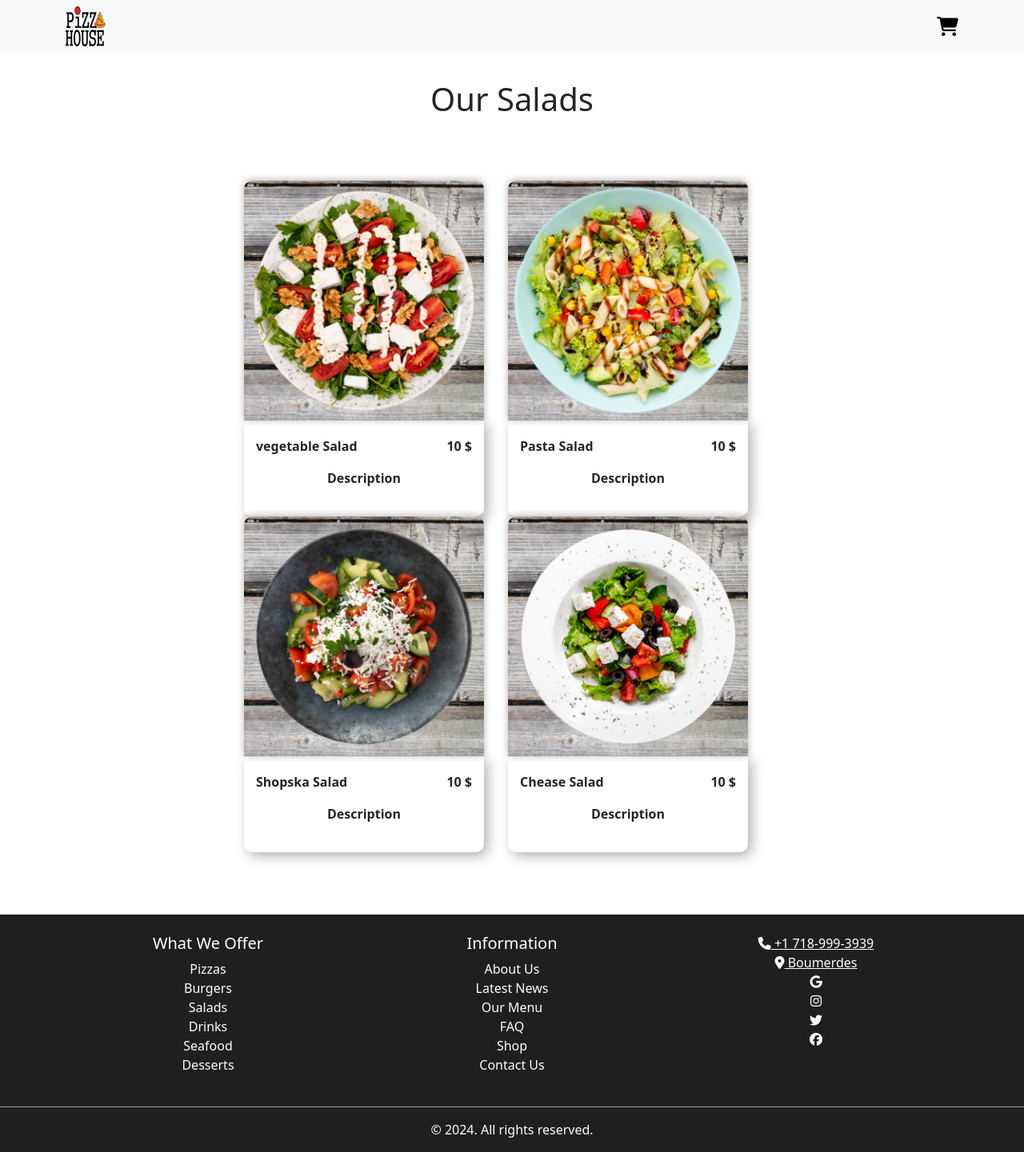
After one commit to charefanis/pizza, a PHP site: page /salad.html in a window 1280 px wide. The commit adds this page. Shown: the whole page at 80% size. Run offline with PHP 8.4, Linux system fonts and the light colour scheme.

Commit message:
Add files via upload

```diff
--- /dev/null
+++ b/index.js
@@ -0,0 +1,101 @@
+let carts = document.querySelectorAll('.add-cart');
+let products = [
+    {
+        name: 'Vagetable Salad',
+        tag: 'vagetableSalad',
+        price: 10,
+        inCart: 0
+    },
+    {
+        name: 'Pasta Salad',
+        tag: 'pastaSalad',
+        price: 10,
+        inCart: 0
+    },
+    {
+        name: 'Shopska Salad',
+        tag: 'shopskaSalad',
+        price: 10,
+        inCart: 0
+    },
+    {
+        name: 'Chease Salad',
+        tag: 'cheaseSalad',
+        price: 10,
+        inCart: 0
+    }
+];
+
+for(let i= 0; i< carts.length; i++){
+    carts[i].addEventListener('click', () =>{
+        cartNumbers(products[i]);
+        totalCost(products[i]);
+    })
+}
+
+
+function initializeCart() {
+    let productNumbers = localStorage.getItem('cartNumbers');
+
+    const cartNumberElement = document.querySelector('.cart-number');
+
+    if (productNumbers && cartNumberElement) {
+        // Set the cart number text and ensure opacity is 1
+        cartNumberElement.textContent = productNumbers;
+        cartNumberElement.style.opacity = '1'; // Ensure it's fully visible
+    }
+}
+
+// Update cart numbers on button click
+function cartNumbers(product) {
+    let productNumbers = localStorage.getItem('cartNumbers');
+    productNumbers = parseInt(productNumbers);
+
+    const cartNumberElement = document.querySelector('.cart-number');
+
+    if (productNumbers) {
+        localStorage.setItem('cartNumbers', productNumbers + 1);
+        cartNumberElement.textContent = productNumbers + 1;
+    } else {
+        localStorage.setItem('cartNumbers', 1);
+        cartNumberElement.textContent = 1;
+
+        // Add animation only when cart changes from 0 to 1
+        cartNumberElement.classList.remove('fade-down'); // Remove if already present
+        void cartNumberElement.offsetWidth; // Trigger reflow to restart the animation
+        cartNumberElement.classList.add('fade-down'); // Add animation class
+    }
+
+    setItems(product);
+
+
+    function setItems(product){
+        let cartItems = localStorage.getItem('productsInCart');
+        cartItems = JSON.parse(cartItems)
+
+        if(cartItems != null){
+            if(cartItems[product.tag] == undefined){
+                cartItems = {
+                    ...cartItems,
+                    [product.tag]: product
+                }
+            }
+            cartItems[product.tag].inCart += 1
+        }
+        else{
+            product.inCart = 1;
+            cartItems = {
+                [product.tag]: product
+            }
+        }
+        localStorage.setItem('productsInCart', JSON.stringify(cartItems))
+    }
+}
+
+function totalCost(product){
+    console.log(product.price);
+    localStorage.setItem("totalCost", product.price);
+}
+
+// Run initializeCart on page load
+document.addEventListener('DOMContentLoaded', initializeCart);
--- /dev/null
+++ b/salad.html
@@ -0,0 +1,146 @@
+<!DOCTYPE html>
+<html lang="en">
+<head>
+    <meta charset="UTF-8">
+    <meta name="viewport" content="width=device-width, initial-scale=1.0">
+    <link href="https://cdn.jsdelivr.net/npm/bootstrap@5.3.3/dist/css/bootstrap.min.css" rel="stylesheet" integrity="sha384-QWTKZyjpPEjISv5WaRU9OFeRpok6YctnYmDr5pNlyT2bRjXh0JMhjY6hW+ALEwIH" crossorigin="anonymous">
+    <link rel="stylesheet" href="styles.css">
+    <link rel="stylesheet" href="https://cdnjs.cloudflare.com/ajax/libs/font-awesome/6.7.2/css/all.min.css" integrity="sha512-Evv84Mr4kqVGRNSgIGL/F/aIDqQb7xQ2vcrdIwxfjThSH8CSR7PBEakCr51Ck+w+/U6swU2Im1vVX0SVk9ABhg==" crossorigin="anonymous" referrerpolicy="no-referrer" />
+    <script src="https://cdn.jsdelivr.net/npm/bootstrap@5.3.3/dist/js/bootstrap.bundle.min.js" integrity="sha384-YvpcrYf0tY3lHB60NNkmXc5s9fDVZLESaAA55NDzOxhy9GkcIdslK1eN7N6jIeHz" crossorigin="anonymous"></script>
+    <style>
+        @import url('https://fonts.googleapis.com/css2?family=Roboto:ital,wght@0,100;0,300;0,400;0,500;0,700;0,900;1,100;1,300;1,400;1,500;1,700;1,900&display=swap');
+    </style>
+    <link href="https://unpkg.com/aos@2.3.1/dist/aos.css" rel="stylesheet">
+    <title>Pizza House</title>
+</head>
+<body>
+    <nav class="navbar navbar-expand-lg bg-body-tertiary fixed-top">
+        <div class="container">
+            <a href="index.html"><img width="50px" height="50px" src="pizzahouse.svg" alt="pizzahouse logo"></a>
+            <a class="navbar-brand fs-4" href="#"></a>
+            <a class="cart" href="#">
+              <i class="fa-solid fa-cart-shopping"></i>
+              <p class="cart-number">0</p>
+            </a>
+        </div>
+    </nav>
+
+    <h1 class="c-h1">Our Salads</h1>
+    <section class="section-salad">
+        <div class="div-salad">
+            <div class="salad1">
+                <img class="d-item" src="vegetable salad.jpg" alt="Salad">
+                <button class="add-cart">Add to Cart</button>
+                <div class="text">
+                  <div class="price-name">
+                    <b><p>vegetable Salad</p></b>
+                    <b><p>10 $</p></b>
+                  </div>
+                <b><p>Description</p></b>
+                </div>
+            </div>
+            <div class="salad2">
+                <img class="d-item" src="pasta salad.jpg" alt="Salad">
+                <div class="text">
+                  <div class="price-name">
+                    <b><p>Pasta Salad</p></b>
+                    <b><p>10 $</p></b>
+                  </div>
+                  <b><p>Description</p></b>
+                    <button class="add-cart">Add to Cart</button></div>
+                </div>
+            <div class="salad3">
+                <img class="d-item" src="shopska salad.jpg" alt="Salad">
+                <div class="text">
+                  <div class="price-name">
+                    <b><p>Shopska Salad</p></b>
+                    <b><p>10 $</p></b>
+                  </div>
+                <b><p>Description</p></b>
+                  <button class="add-cart">Add to Cart</button></div>
+                </div>
+            <div class="salad4">
+                <img class="d-item" src="chease salad.jpg" alt="Salad">
+                <div class="text">
+                  <div class="price-name">
+                    <b><p>Chease Salad</p></b>
+                    <b><p>10 $</p></b>
+                  </div>
+                <b><p>Description</p></b>
+                  <button class="add-cart">Add to Cart</button>
+                </div>
+            </div>
+        </div>
+    </section>
+
+
+
+
+
+
+
+
+
+
+
+
+
+
+
+
+
+
+
+
+    <footer class="text-white text-center py-4 mt-5">
+        <div class="container">
+          <div class="row">
+            <div class="col-md-4">
+              <h5>What We Offer</h5>
+              <ul class="list-unstyled">
+                <li>Pizzas</li>
+                <li>Burgers</li>
+                <li>Salads</li>
+                <li>Drinks</li>
+                <li>Seafood</li>
+                <li>Desserts</li>
+              </ul>
+            </div>
+            <div class="col-md-4">
+              <h5>Information</h5>
+              <ul class="list-unstyled">
+                <li>About Us</li>
+                <li>Latest News</li>
+                <li>Our Menu</li>
+                <li>FAQ</li>
+                <li>Shop</li>
+                <li>Contact Us</li>
+              </ul>
+            </div>
+            <div class="col-md-4">
+          <ul class="list-unstyled">
+            <li id="tel"><a href="#"><i class="fa-solid fa-phone"></i> +1 718-999-3939</a></li>
+            <li id="loc"><a href="#"><i class="fa-solid fa-location-dot"></i> Boumerdes</a></li>
+            <li><a href="#"><i class="fa-brands fa-google"></i></a></li>
+            <li><a href="#"><i class="fa-brands fa-instagram"></i></a></li>
+            <li><a href="#"><i class="fa-brands fa-twitter"></i></a></li>
+            <li><a href="#"><i class="fa-brands fa-facebook"></i></a></li>
+          </ul>
+          </div>
+        </div>
+      </footer>
+      <div class="footer-separator"></div>
+      <footer class="text-white text-center py-3">
+        <div class="container">
+          <p class="mb-0">© 2024. All rights reserved.</p>
+        </div>
+      </footer>
+      <script src="https://unpkg.com/aos@2.3.1/dist/aos.js"></script>
+      <script>
+        AOS.init({
+          duration: 500
+        });
+      </script>
+      <script src="index.js"></script>
+  </body>
+  </html>
--- a/styles.css
+++ b/styles.css
@@ -1,4 +1,7 @@
-.c-item{
+.navbar-toggler{
+    position: absolute;
+    right: 15%;
+}.c-item{
     height: 900px;
     width: 100%;
 }
@@ -71,6 +74,42 @@
 #tel a, #loc a, .fa-brands {
     color: white;
 }
+.cart{
+    color: black;
+    position: relative;
+    font-size: 24px;
+}
+.cart-number{
+    position: absolute;
+    top: -10px;
+    right: -15px;
+    background-color: red;
+    color: white;
+    font-size: 18px;
+    font-weight: 500;
+    border-radius: 50%;
+    height: 25px;
+    width: 25px;
+    display: flex;
+    justify-content: center;
+    align-items: center;
+    margin: 0;
+    opacity: 0;
+}
+.fade-down {
+    animation: fadeDown 0.8s ease-in-out forwards;
+}
+
+@keyframes fadeDown {
+    0% {
+        opacity: 0;
+        transform: translateY(-20px); /* Start higher */
+    }
+    100% {
+        opacity: 1;
+        transform: translateY(0); /* End at original position */
+    }
+}
 @media(max-width:650px){
     .c-item{
         height: 450px;
@@ -105,3 +144,122 @@
         justify-content: space-around;
     }
 }
+footer{
+    background-color: rgb(32, 30, 30)
+}
+.section-salad{
+    display: flex;
+    justify-content: center;
+}
+.div-salad{
+    display: flex;
+    margin-top: 70px;
+    margin-bottom: 70px;
+    width: 700px;
+    height: 800px;
+    display: flex;
+    text-align: center;
+    flex-wrap: wrap;
+}
+.d-item{
+    height: 300px;
+    border-top-right-radius: 10px;
+    border-top-left-radius: 10px;
+    box-shadow: 0 -1px 10px hsla(0, 0%, 0%, 0.3);
+    position: relative;
+}
+.salad1{
+    margin: 0 15px;
+    transition: all 0.4s;
+}
+.salad1:hover{
+    transform: scale(1.1);
+}
+.salad2{
+    margin: 0 15px;
+    transition: all 0.4s;
+}
+.salad2:hover{
+    transform: scale(1.1);
+}
+.salad3{
+    margin: 0 15px;
+    transition: all 0.4s;
+}
+.salad3:hover{
+    transform: scale(1.1);
+}
+.salad4{
+    margin: 0 15px;
+    transition: all 0.4s;
+}
+.salad4:hover{
+    transform: scale(1.1);
+}
+.text{
+    background-color: white;
+    height: 120px;
+    border-bottom-left-radius: 10px;
+    border-bottom-right-radius: 10px;
+    box-shadow: 5px 5px 15px hsl(0, 0%, 0%, 0.3);
+    display: flex;
+    flex-direction: column;
+    justify-content: center;
+    align-items: center;
+}
+.add-cart{
+    position: absolute;
+    left: 50%;
+    bottom: 50%;
+    transform: translate(-50%, -50%);
+    background-color: #ffd65a;
+    font-weight: bold;
+    height: 60px;
+    width: 150px;
+    border: none;
+    border-radius: 5px;
+    opacity: 0; /* Initially hidden */
+    visibility: hidden; /* Ensure it's not interactive when not visible */
+    transition: opacity 0.3s ease-out visibility 0.3s ease-out;
+}
+
+/* Hovering on the parent container */
+.salad1:hover .add-cart,
+.salad2:hover .add-cart,
+.salad3:hover .add-cart,
+.salad4:hover .add-cart {
+    opacity: 1; /* Fade in */
+    visibility: visible;
+    animation: fadeInFromTop 0.5s ease-out; /* Trigger the animation */
+}
+
+/* Keyframes for fade-in from the left */
+@keyframes fadeInFromTop {
+    0% {
+        opacity: 0;
+        transform: translate(-50%, -250%);
+    }
+    100% {
+        opacity: 1;
+        transform: translate(-50%, -50%);
+    }
+}
+
+/* Hover effect on the button itself */
+.add-cart:hover {
+    background-color: #20c997;
+    transition: all 0.3s ease-out;
+}
+.c-h1{
+    margin-top: 100px;
+}
+.price-name{
+    display: flex;
+    justify-content: space-between;
+    width: 90%;
+}
+.footer-separator{
+    height: 1px;
+    width: 100%;
+    background-color: #999;
+}
```
Also changed, not shown: index.html (+23 -13 lines), chease salad.jpg (added), chease salad.png (added), pasta salad.jpg (added), pasta salad.png (added), shopska salad.jpg (added), shopska salad.png (added), vegetable salad.jpg (added), vegetable salad.png (added).
